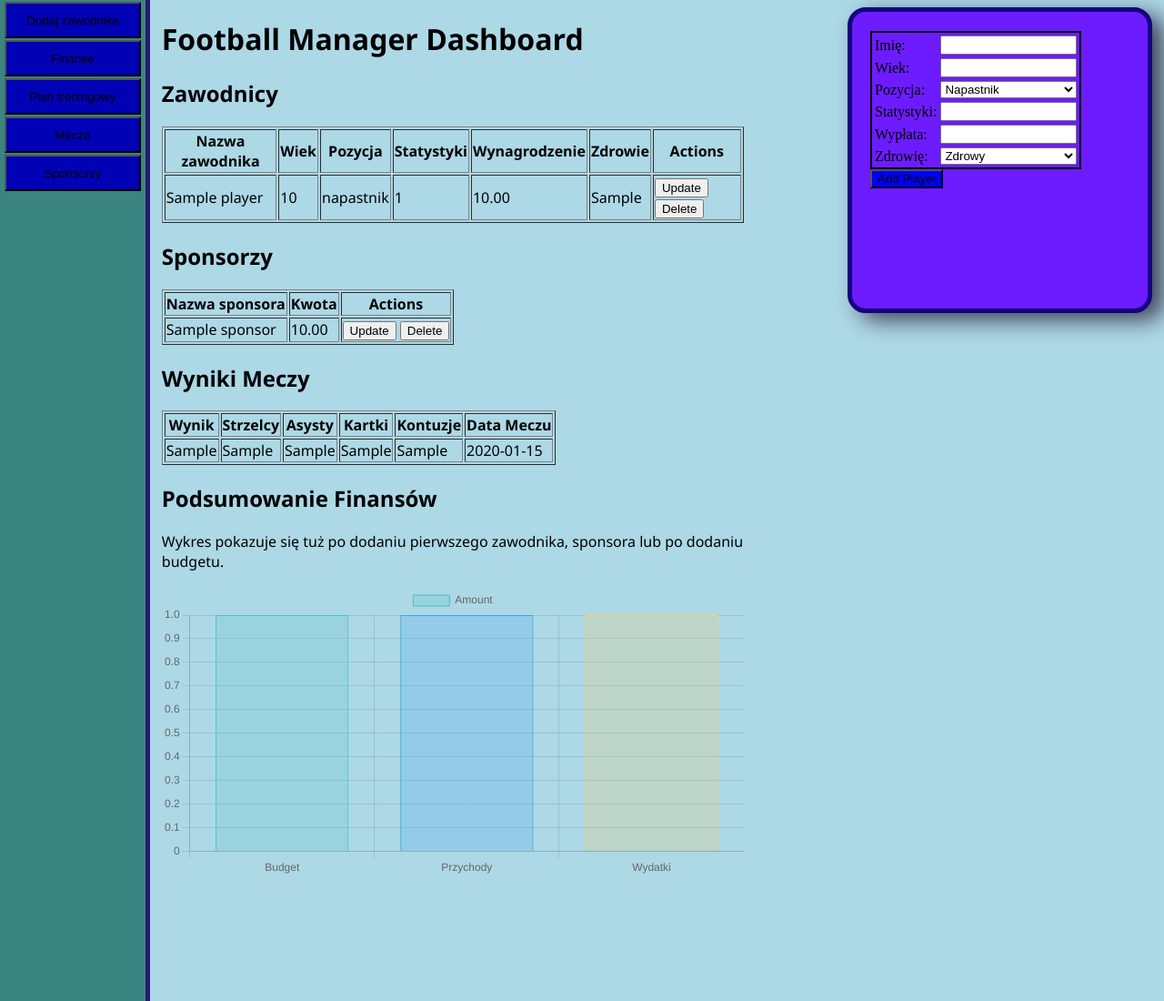
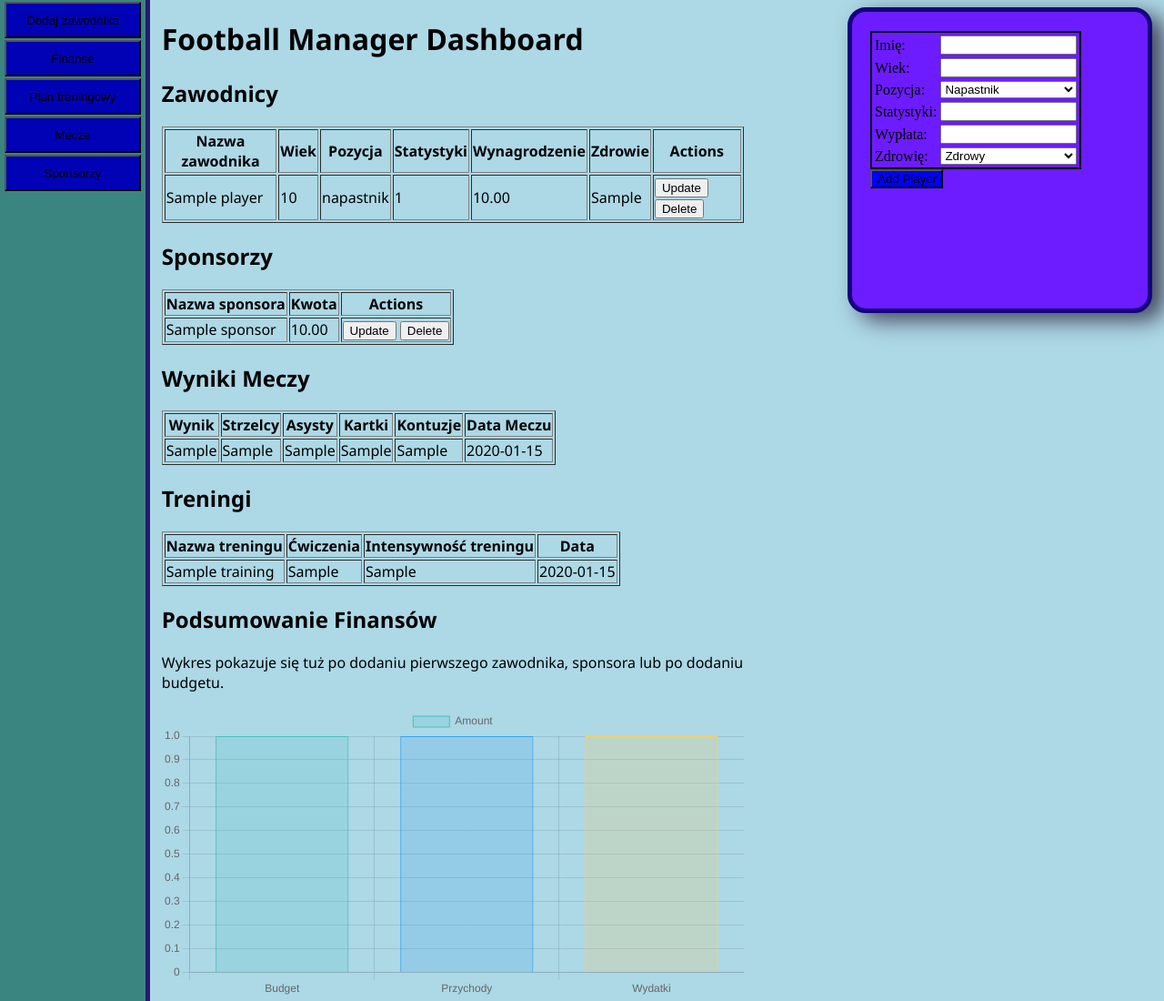
Before and after one commit to kozl4k/Football-Manager, a PHP site: page /index.php in a window 1280 px wide. Shown: the whole page at 91% size. Run offline with PHP 8.4, Linux system fonts and the light colour scheme; tables that the repository leaves empty hold one stand-in row (values such as "Sample post").

Commit message:
mała zmiana

```diff
--- a/projekt/dashboard.php
+++ b/projekt/dashboard.php
@@ -6,6 +6,7 @@ $players = $pdo->query("SELECT * FROM players")->fetchAll();
 $finances = $pdo->query("SELECT * FROM finances ORDER BY id DESC LIMIT 1")->fetch();
 $sponsors = $pdo->query("SELECT * FROM sponsors")->fetchAll();
 $matches = $pdo->query("SELECT * FROM matches")->fetchAll();
+$trainings = $pdo->query("SELECT * FROM trainings")->fetchAll();
 
 ?>
 
@@ -104,6 +105,29 @@ $matches = $pdo->query("SELECT * FROM matches")->fetchAll();
             <?php endforeach; ?>
     </table>
 
+    <h2>Treningi</h2>
+    <table border="1">
+            <tr>
+
+                <th>Nazwa treningu</th>
+                <th>Ćwiczenia</th>
+                <th>Intensywność treningu</th>
+                <th>Data</th>
+
+            </tr>
+            <?php foreach ($trainings as $training): ?>
+            <tr>
+
+                <td><?= $training['name'] ?></td>
+                <td><?= $training['exercises'] ?></td>
+                <td><?= $training['intensity'] ?></td>
+                <td><?= $training['schedule'] ?></td>
+
+            </tr>
+            <?php endforeach; ?>
+    </table>
+
+
     <h2>Podsumowanie Finansów</h2>
 
     <p>Wykres pokazuje się tuż po dodaniu pierwszego zawodnika, sponsora lub po dodaniu budgetu.</p>
```
